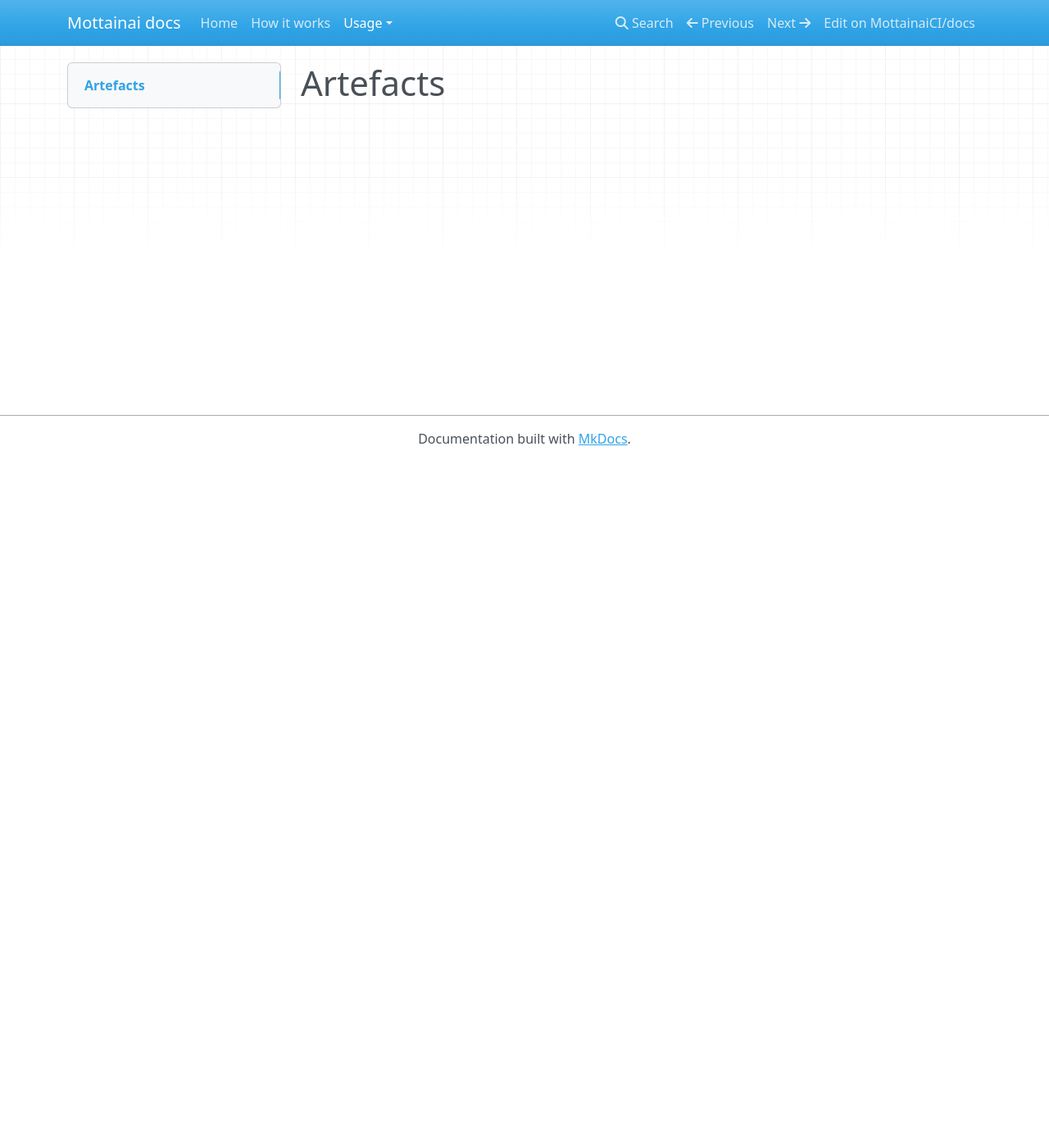
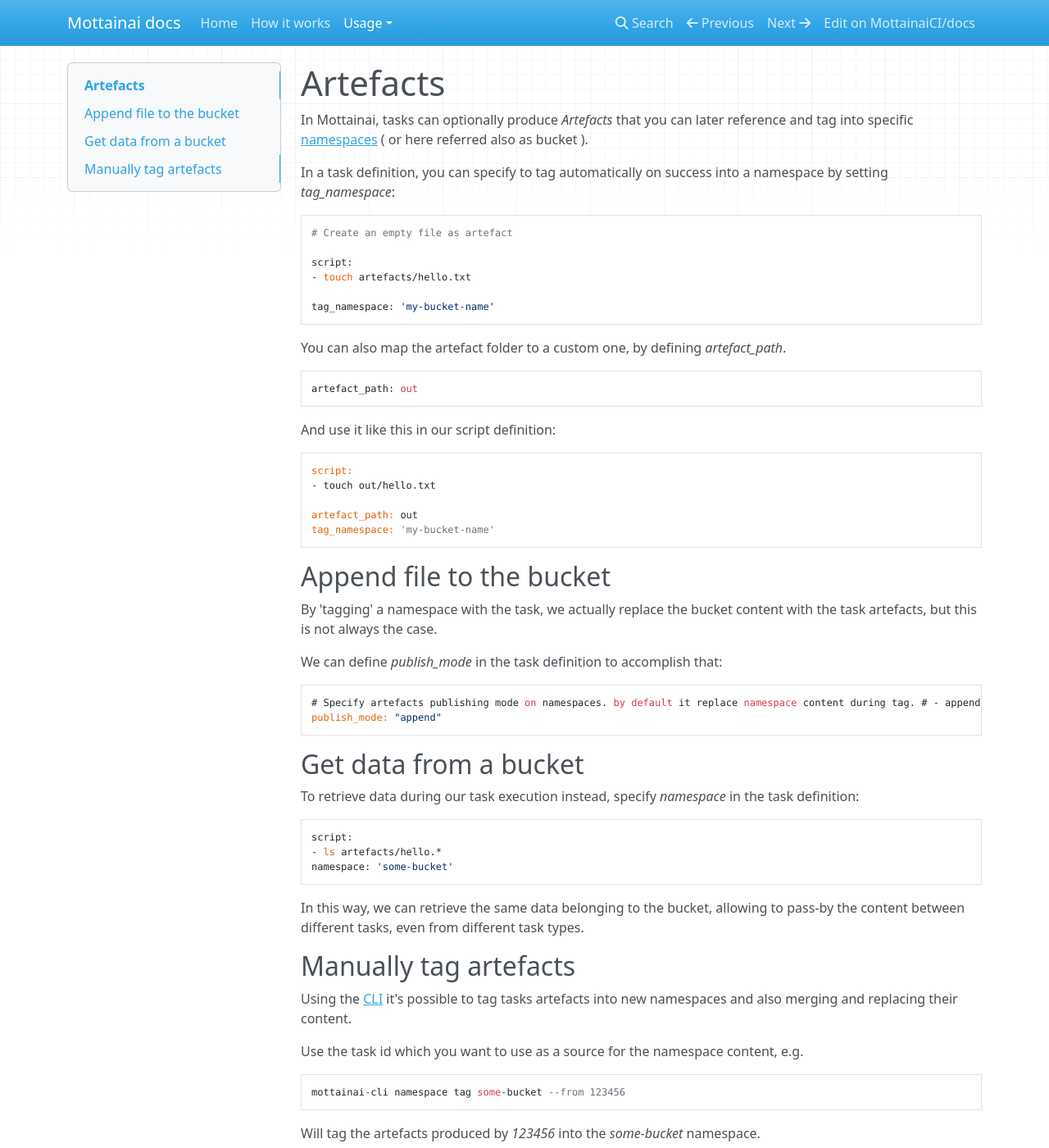
Before and after one commit to MottainaiCI/docs, an MkDocs documentation site: the page built from docs/usage/artefacts.md, in a window 1280 px wide and 1400 px high. Shown: the whole window at 82% size. Built offline with MkDocs 1.6.1, drawn with Linux system fonts in a browser that asks for light colours; nearby versions of some CDN libraries.

Commit message:
Push artefacts docs

````diff
--- a/docs/usage/artefacts.md
+++ b/docs/usage/artefacts.md
@@ -1 +1,65 @@
 # Artefacts
+
+In Mottainai, tasks can optionally produce *Artefacts* that you can later reference and tag into specific [namespaces](namespace.md) ( or here referred also as bucket ).
+
+In a task definition, you can specify to tag automatically on success into a namespace by setting *tag_namespace*:
+
+```
+# Create an empty file as artefact
+
+script:
+- touch artefacts/hello.txt
+
+tag_namespace: 'my-bucket-name'
+```
+
+You can also map the artefact folder to a custom one, by defining *artefact_path*.
+
+```
+artefact_path: out
+```
+
+And use it like this in our script definition:
+
+```
+script:
+- touch out/hello.txt
+
+artefact_path: out
+tag_namespace: 'my-bucket-name'
+```
+
+## Append file to the bucket
+
+By 'tagging' a namespace with the task, we actually replace the bucket content with the task artefacts, but this is not always the case.
+
+We can define *publish_mode* in the task definition to accomplish that:
+
+```
+# Specify artefacts publishing mode on namespaces. by default it replace namespace content during tag. # - append: Do not replace namespace content, append to existing one
+publish_mode: "append"
+```
+
+## Get data from a bucket
+
+To retrieve data during our task execution instead, specify *namespace* in the task definition:
+
+```
+script:
+- ls artefacts/hello.*
+namespace: 'some-bucket'
+```
+
+In this way, we can retrieve the same data belonging to the bucket, allowing to pass-by the content between different tasks, even from different task types.
+
+## Manually tag artefacts
+
+Using the [CLI](cli.md) it's possible to tag tasks artefacts into new namespaces and also merging and replacing their content.
+
+Use the task id which you want to use as a source for the namespace content, e.g.
+
+```
+mottainai-cli namespace tag some-bucket --from 123456
+```
+
+Will tag the artefacts produced by *123456* into the *some-bucket* namespace.
````
